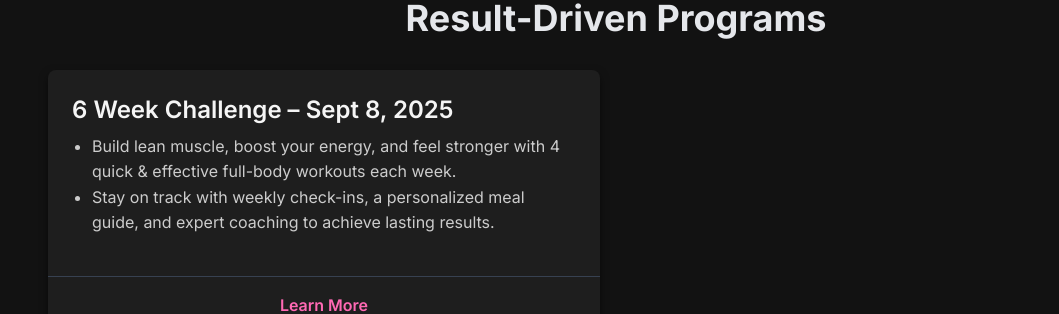
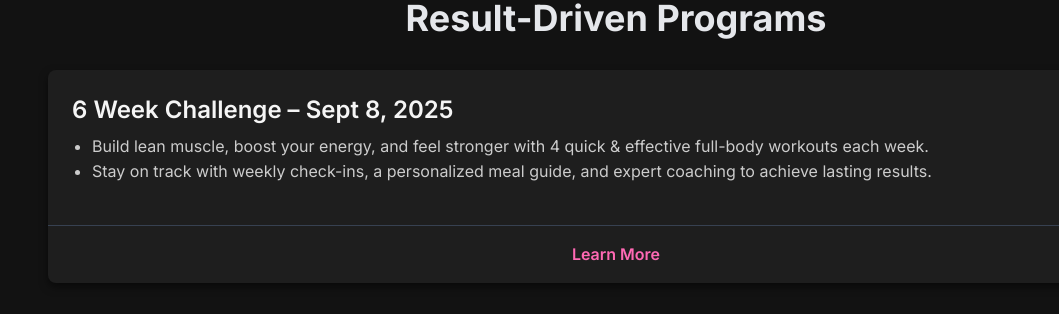
Before and after one commit to algometica/emelifts, a Next.js app: page / in a window 1280 px wide. Shown: the part 493-807 px from the top of the page, without its empty margins (24-1083 px from the left). Built offline with nearby package versions, Linux system fonts and the light colour scheme.

Commit message:
Update Pricing.js

```diff
--- a/src/components/Pricing.js
+++ b/src/components/Pricing.js
@@ -19,7 +19,7 @@
         <h2 className="text-4xl font-bold text-center mb-8 text-gray-200">
           Result-Driven Programs
         </h2>
-        <div className="grid grid-cols-1 md:grid-cols-2 lg:grid-cols-2 gap-8">
+        <div className="grid grid-cols-1 md:grid-cols-1 lg:grid-cols-1 gap-8">
           {plans.map((plan, index) => (
             <PricingCard
               key={index}
```
